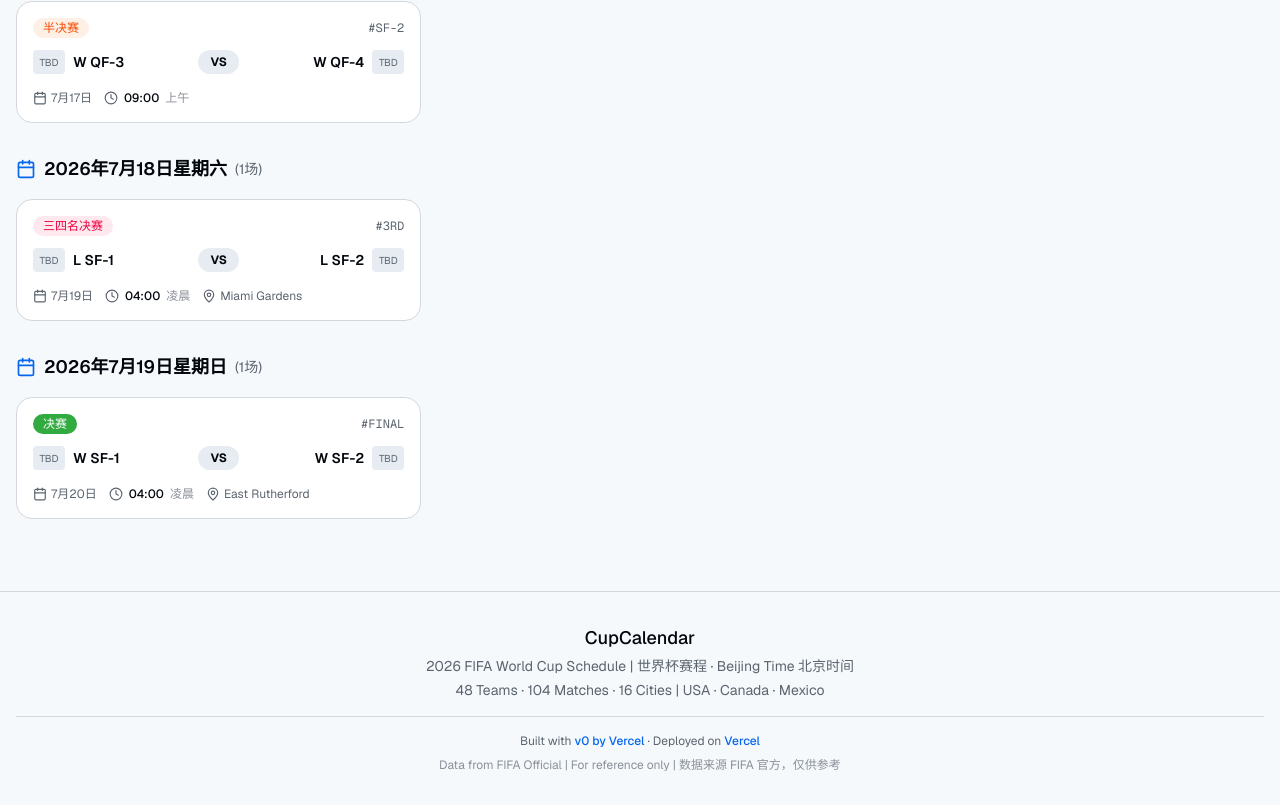
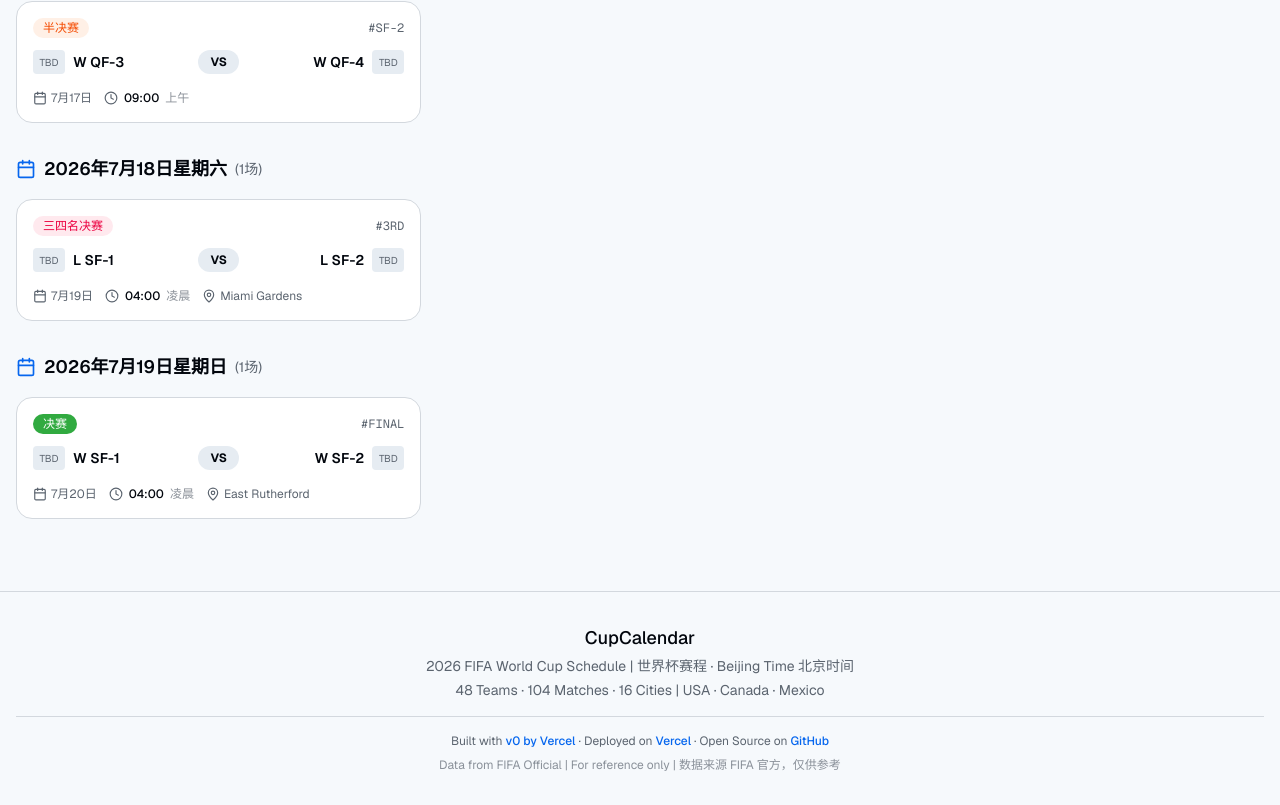
Before and after one commit to extrastu/world-cup-calendar, a Next.js app: page / in a window 1280 px wide. Shown: the part 8288-9093 px from the top of the page. Built offline with nearby package versions, Linux system fonts and the light colour scheme.

Commit message:
feat: add open source repo link in footer
Add links to v0, Vercel deployment, and GitHub repo.

Co-authored-by: extrastu <19451694+extrastu@users.noreply.github.com>

```diff
--- a/components/world-cup-calendar.tsx
+++ b/components/world-cup-calendar.tsx
@@ -355,6 +355,15 @@ export function WorldCupCalendar() {
               >
                 Vercel
               </a>
+              {" "}· Open Source on{" "}
+              <a
+                href="https://github.com/extrastu/world-cup-calendar"
+                target="_blank"
+                rel="noopener noreferrer"
+                className="text-primary hover:underline font-medium"
+              >
+                GitHub
+              </a>
             </p>
             <p className="text-xs mt-2 text-muted-foreground/70">
               Data from FIFA Official | For reference only | 数据来源 FIFA 官方，仅供参考
```
